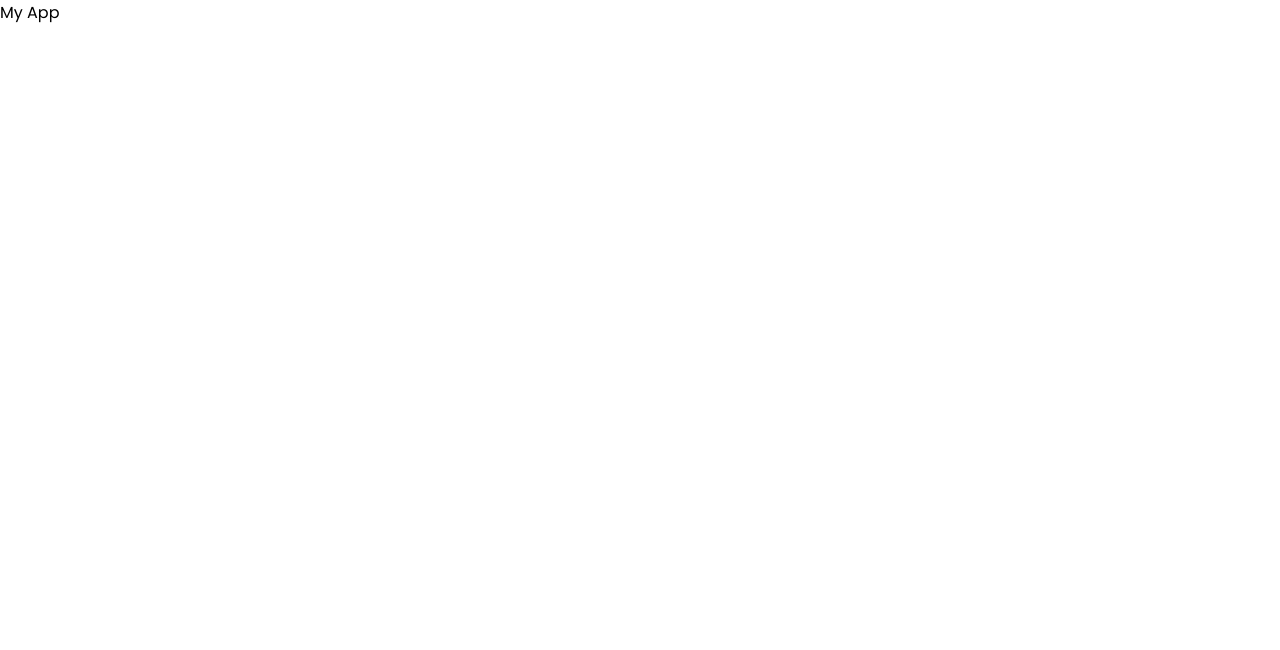
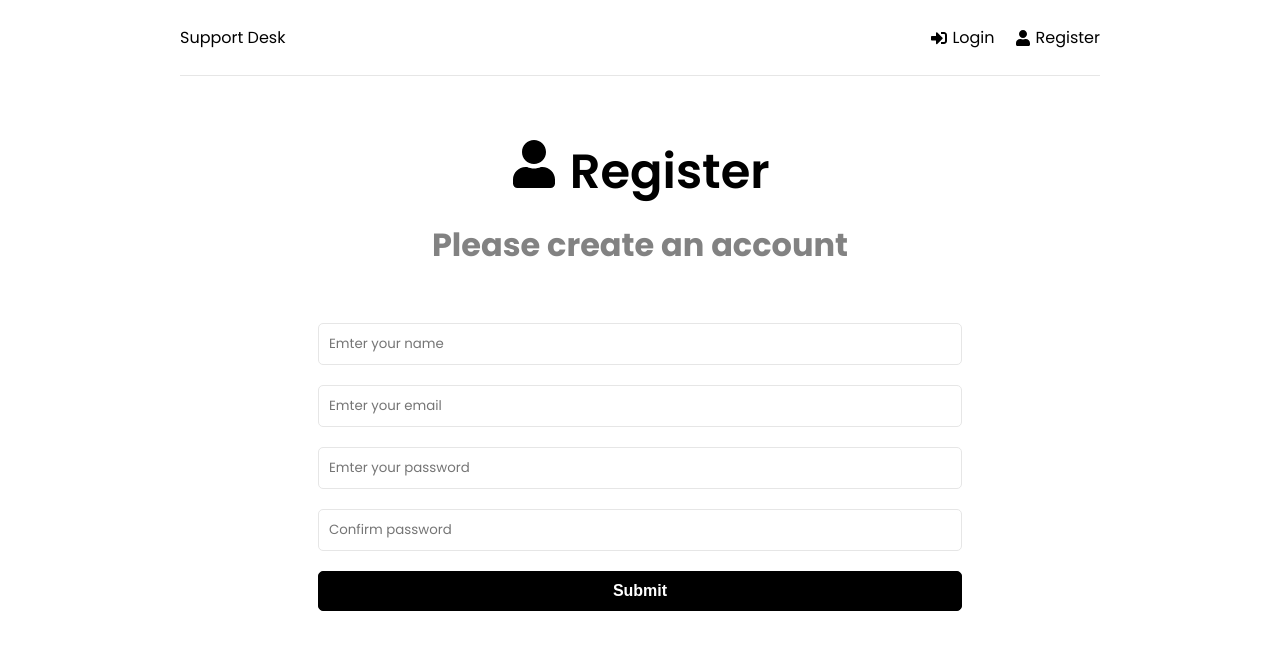
Before and after one commit to krunal1505/mern-support-desk, a React (Create React App) app in the folder frontend/: page /register in a window 1280 px wide. Shown: the top 650 px of the page. Built offline with nearby package versions, Linux system fonts and the light colour scheme.

Commit message:
Added few components and relevant HTML

```diff
--- a/frontend/src/App.js
+++ b/frontend/src/App.js
@@ -1,5 +1,27 @@
+import { BrowserRouter as Router, Routes, Route } from "react-router-dom";
+import { ToastContainer } from "react-toastify";
+import "react-toastify/dist/ReactToastify.css";
+import Header from "./components/Header";
+import Home from "./pages/Home";
+import Login from "./pages/Login";
+import Register from "./pages/Register";
+
 function App() {
-  return <div>My App</div>;
+  return (
+    <>
+      <Router>
+        <div className="container">
+          <Header />
+          <Routes>
+            <Route path="/" element={<Home />} />
+            <Route path="/login" element={<Login />} />
+            <Route path="/register" element={<Register />} />
+          </Routes>
+        </div>
+      </Router>
+      <ToastContainer />
+    </>
+  );
 }
 
 export default App;
--- /dev/null
+++ b/frontend/src/components/Header.jsx
@@ -0,0 +1,22 @@
+import {FaSignInAlt, FaSignOutAlt, FaUser} from "react-icons/fa";
+import {Link} from "react-router-dom"
+
+function Header() {
+    return(
+        <header className='header'>
+            <div className="logo">
+                <Link to='/'>Support Desk</Link>
+            </div>
+            <ul>
+                <li>
+                    <Link to='/login'><FaSignInAlt/> Login</Link>
+                </li>
+                <li>
+                    <Link to='/register'><FaUser/> Register</Link>
+                </li>
+            </ul>
+        </header>
+    )
+}
+
+export default Header
--- /dev/null
+++ b/frontend/src/pages/Home.jsx
@@ -0,0 +1,23 @@
+import { Link } from "react-router-dom";
+import { FaQuestionCircle, FaTicketAlt } from "react-icons/fa";
+
+function Home() {
+  return (
+    <>
+      <section className="heading">
+        <h1>What do you need help with?</h1>
+        <p>Please choose from an option below</p>
+      </section>
+
+      <Link to="/new-ticket" className="btn btn-reverse btn-block">
+        <FaQuestionCircle /> Create New Ticket
+      </Link>
+
+      <Link to="/tickets" className="btn btn-block">
+        <FaTicketAlt /> View My Tickets
+      </Link>
+    </>
+  );
+}
+
+export default Home;
--- /dev/null
+++ b/frontend/src/pages/Login.jsx
@@ -0,0 +1,69 @@
+import { useState } from "react";
+import { toast } from "react-toastify";
+import { FaSignInAlt } from "react-icons/fa";
+
+function Login() {
+  const [formData, setFormData] = useState({
+    email: "",
+    password: "",
+  });
+  const { email, password } = formData;
+
+  const onChange = (e) => {
+    setFormData((prevState) => ({
+      ...prevState,
+      [e.target.name]: e.target.value,
+    }));
+  };
+
+  const onSubmit = (e) => {
+    e.preventDefault();
+  };
+
+  return (
+    <>
+      <section className="heading">
+        <h1>
+          <FaSignInAlt /> Login
+        </h1>
+        <p>Please Login to get support</p>
+      </section>
+
+      <section className="form">
+        <form onSubmit={onSubmit}>
+          <div className="form-group">
+            <input
+              type="email"
+              className="form-control"
+              id="email"
+              name="email"
+              value={email}
+              onChange={onChange}
+              placeholder="Emter your email"
+              required
+            />
+          </div>
+
+          <div className="form-group">
+            <input
+              type="password"
+              className="form-control"
+              id="password"
+              name="password"
+              value={password}
+              onChange={onChange}
+              placeholder="Emter your password"
+              required
+            />
+          </div>
+
+          <div className="form-group">
+            <button className="btn btn-block">Submit</button>
+          </div>
+        </form>
+      </section>
+    </>
+  );
+}
+
+export default Login;
--- /dev/null
+++ b/frontend/src/pages/Register.jsx
@@ -0,0 +1,101 @@
+import { useState } from "react";
+import { toast } from "react-toastify";
+import { FaUser } from "react-icons/fa";
+
+function Register() {
+  const [formData, setFormData] = useState({
+    name: "",
+    email: "",
+    password: "",
+    password2: "",
+  });
+  const { name, email, password, password2 } = formData;
+
+  const onChange = (e) => {
+    setFormData((prevState) => ({
+      ...prevState,
+      [e.target.name]: e.target.value,
+    }));
+  };
+
+  const onSubmit = (e) => {
+    e.preventDefault();
+
+    if (password !== password2) {
+      toast.error("Passwords do not match");
+    }
+  };
+
+  return (
+    <>
+      <section className="heading">
+        <h1>
+          <FaUser /> Register
+        </h1>
+        <p>Please create an account</p>
+      </section>
+
+      <section className="form">
+        <form onSubmit={onSubmit}>
+          <div className="form-group">
+            <input
+              type="text"
+              className="form-control"
+              id="name"
+              name="name"
+              value={name}
+              onChange={onChange}
+              placeholder="Emter your name"
+              required
+            />
+          </div>
+
+          <div className="form-group">
+            <input
+              type="email"
+              className="form-control"
+              id="email"
+              name="email"
+              value={email}
+              onChange={onChange}
+              placeholder="Emter your email"
+              required
+            />
+          </div>
+
+          <div className="form-group">
+            <input
+              type="password"
+              className="form-control"
+              id="password"
+              name="password"
+              value={password}
+              onChange={onChange}
+              placeholder="Emter your password"
+              required
+            />
+          </div>
+
+          <div className="form-group">
+            <input
+              type="password"
+              className="form-control"
+              id="password2"
+              name="password2"
+              value={password2}
+              onChange={onChange}
+              placeholder="Confirm password"
+              required
+            />
+          </div>
+
+          <div className="form-group">
+            <button className="btn btn-block">Submit</button>
+          </div>
+        </form>
+      </section>
+    </>
+  );
+}
+
+export default Register;
```
